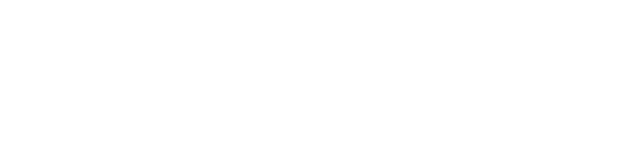
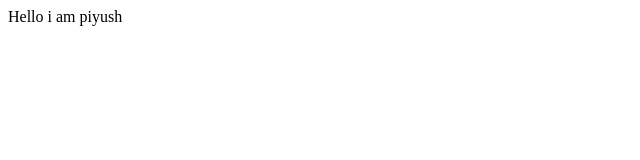
Before and after one commit to piyush-7/git---demo, a plain HTML site: page index.html in a window 1280 px wide. Shown: the whole page, without its empty margins (0-640 px from the left). Drawn offline with Linux system fonts and the light colour scheme.

Commit message:
index modified

```diff
--- a/index.html
+++ b/index.html
@@ -7,6 +7,6 @@
     <title>Document</title>
 </head>
 <body>
-
+    Hello i am piyush
 </body>
 </html>
```
